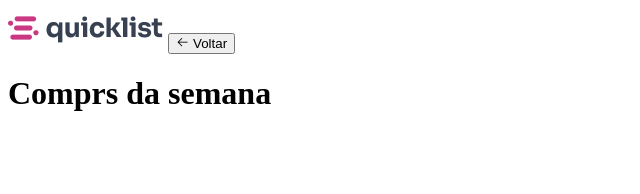
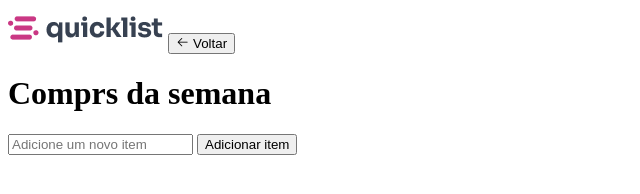
Before and after one commit to VictoriadeSouzaVicenteDuque12Tb/projete2quicklist, a plain HTML site: page index.html in a window 1280 px wide. Shown: the whole page, without its empty margins (0-640 px from the left). Drawn offline with nearby package versions, Linux system fonts and the light colour scheme.

Commit message:
criação da section.add-item

```diff
--- a/index.html
+++ b/index.html
@@ -24,5 +24,11 @@
         </button>
         <h1>Comprs da semana</h1>
     </header>
+    <main>
+        <section class="add-item">
+            <input type="text" placeholder="Adicione um novo item" id="item">
+            <button>Adicionar item</button>
+        </section>
+    </main>
 </body>
 </html>
```
